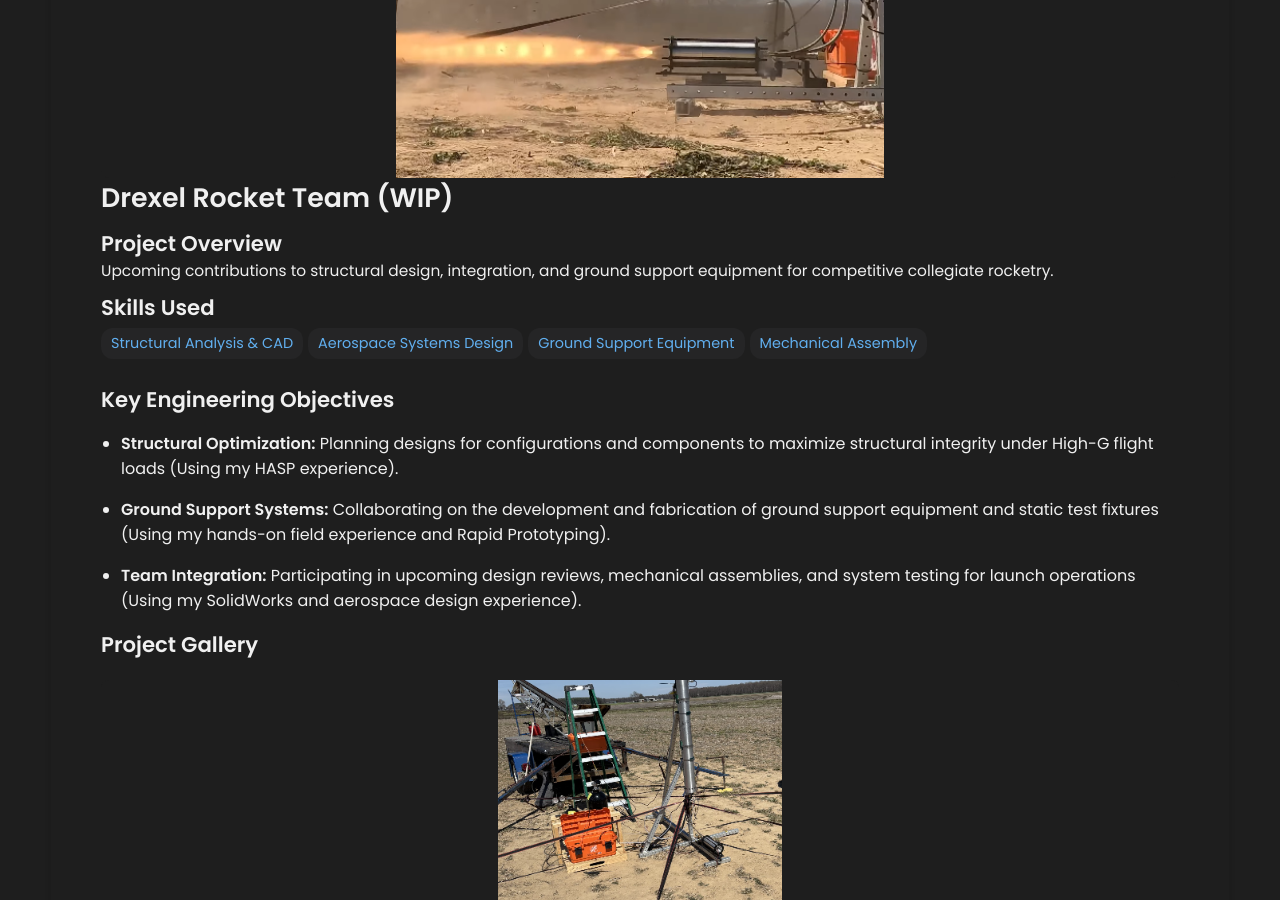
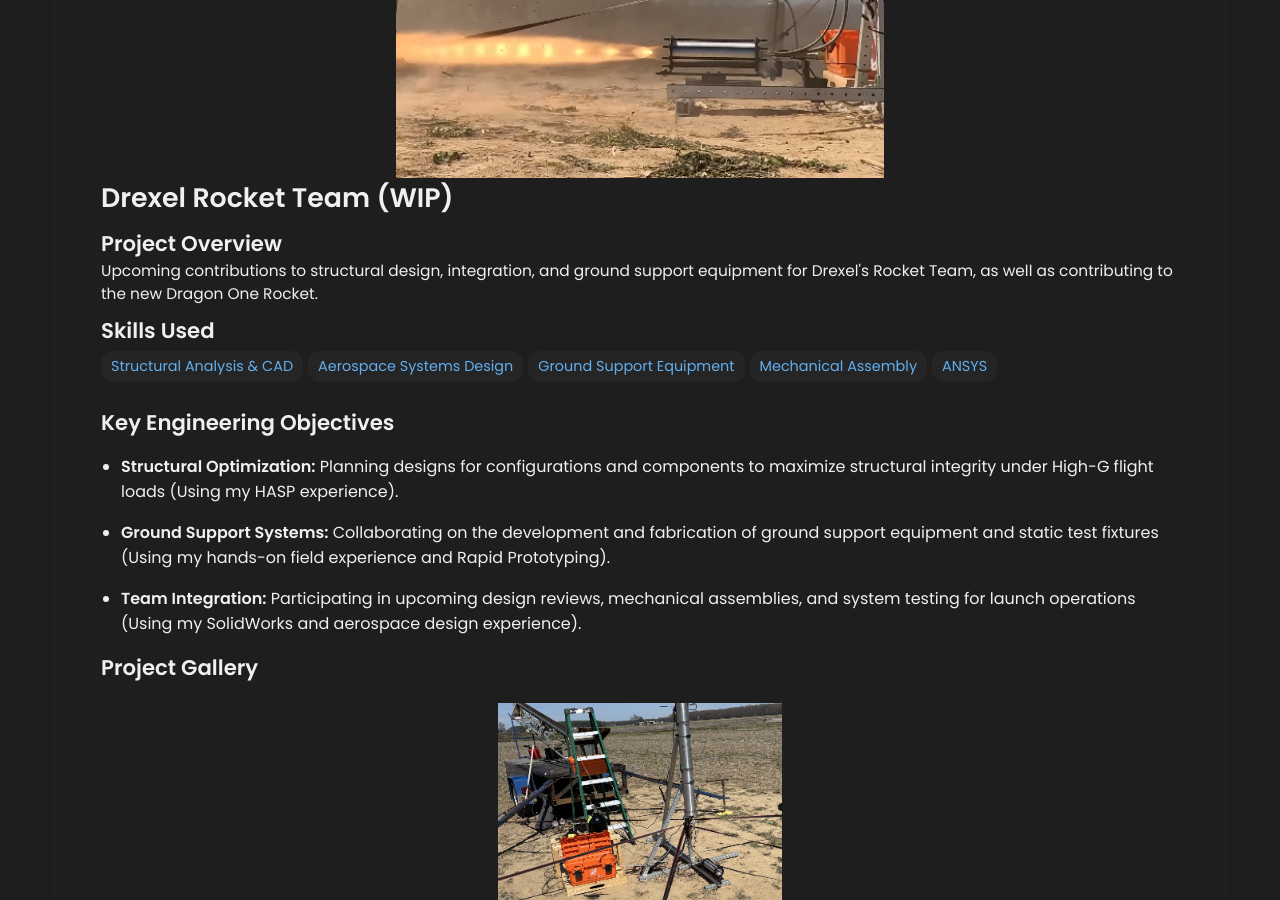
Before and after one commit to MuHasOfficial/MuHasOfficial.github.io, a Jekyll site: the page built from _projects/DrexelRocket/index.md, in a window 1280 px wide and 900 px high, scrolled down 312 px. Built offline with Jekyll 4.4.1, drawn with Linux system fonts in a browser that asks for light colours.

Commit message:
Revise project description for Drexel Rocket Team
Updated project description to include contributions to the new Dragon One Rocket.

```diff
--- a/_projects/DrexelRocket/index.md
+++ b/_projects/DrexelRocket/index.md
@@ -1,12 +1,13 @@
 ---
 layout: post
 title: "Drexel Rocket Team (WIP)"
-description: "Upcoming contributions to structural design, integration, and ground support equipment for competitive collegiate rocketry."
+description: "Upcoming contributions to structural design, integration, and ground support equipment for Drexel's Rocket Team, as well as contributing to the new Dragon One Rocket."
 skills:
   - Structural Analysis & CAD
   - Aerospace Systems Design
   - Ground Support Equipment
   - Mechanical Assembly
+  - ANSYS
 
 main-image: /drexelrocket1.png
 ---
```
